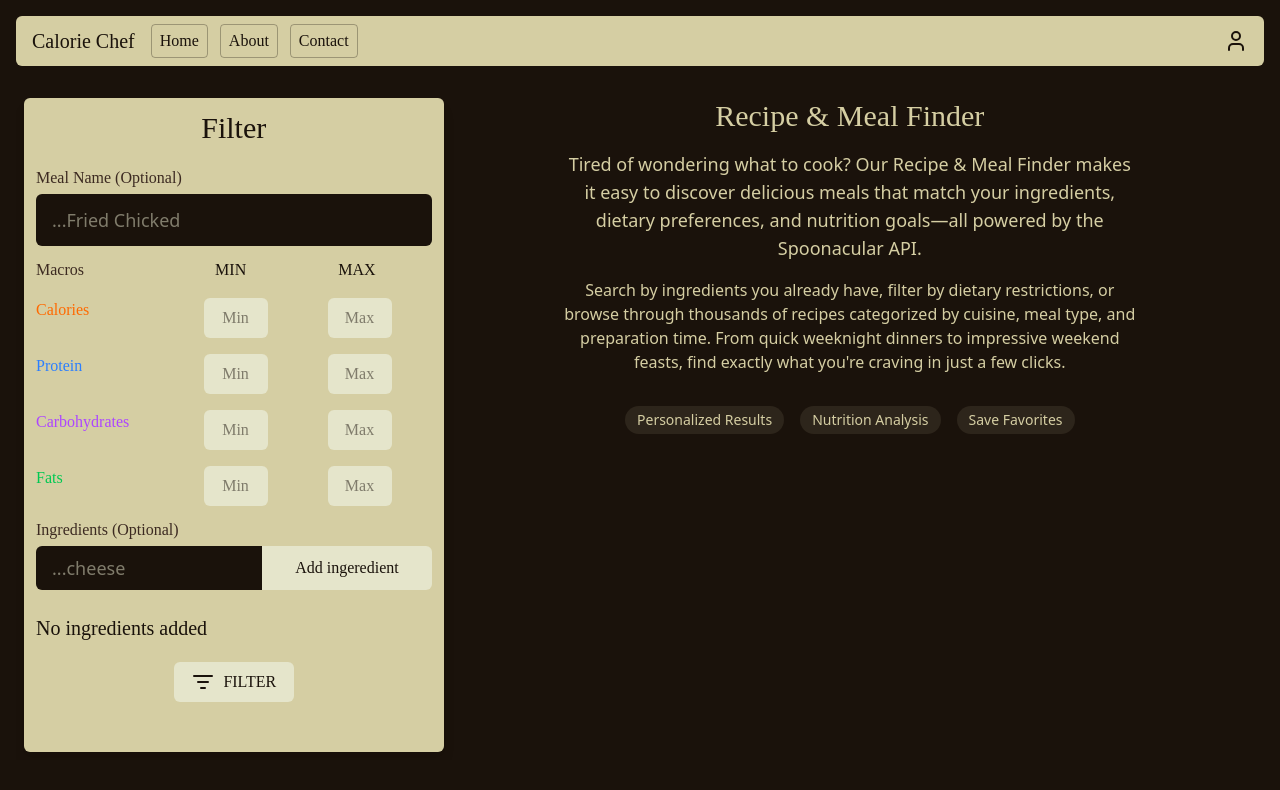
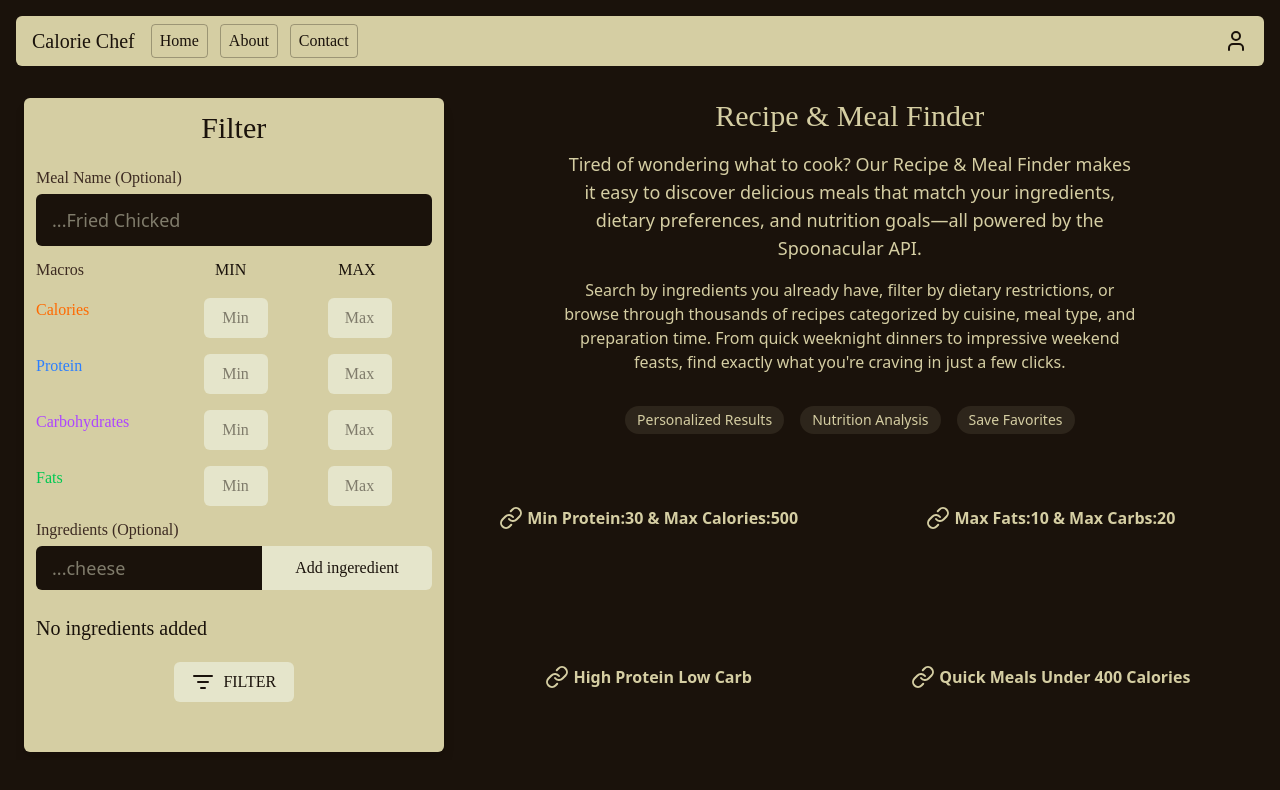
Before and after one commit to qzyx/calorieChef, a Next.js app: page / in a window 1280 px wide. Shown: the top 790 px of the page. Built offline with nearby package versions, Linux system fonts and the light colour scheme; a web font is replaced by a local one.

Commit message:
Added quick search

```diff
--- /dev/null
+++ b/app/_components/FastSearch.tsx
@@ -0,0 +1,46 @@
+"use client";
+
+import { Link } from "lucide-react";
+import { useRouter } from "next/navigation";
+
+interface LinkType {
+  sentence: string;
+  link: string;
+}
+
+export default function FastSearch() {
+  const router = useRouter();
+  const links: LinkType[] = [
+    {
+      sentence: "Min Protein:30 & Max Calories:500",
+      link: "/filter?minProtein=30&maxCalories=500",
+    },
+    {
+      sentence: "Max Fats:10 & Max Carbs:20",
+      link: "/filter?maxFats=10&maxCarbs=20",
+    },
+    {
+      sentence: "High Protein Low Carb",
+      link: "/filter?minProtein=40&maxCarbs=15",
+    },
+    {
+      sentence: "Quick Meals Under 400 Calories",
+      link: "/filter?maxTime=20&maxCalories=400",
+    },
+  ];
+
+  return (
+    <div className="grid gap-2 h-full  grid-cols-2 grid-rows-2 mx-2">
+      {links.map((item, idx) => (
+        <div
+          key={idx}
+          onClick={() => router.push(item.link)}
+          className=" rounded gap-1   select-none text-primary flex justify-center items-center hover:bg-primary/50 transition-colors"
+        >
+          <Link></Link>
+          <div className=" font-bold">{item.sentence}</div>
+        </div>
+      ))}
+    </div>
+  );
+}
--- a/app/page.tsx
+++ b/app/page.tsx
@@ -1,3 +1,4 @@
+import FastSearch from "./_components/FastSearch";
 import Filter from "./_components/Filter";
 import Introduction from "./_components/Intoduction";
 
@@ -8,8 +9,13 @@ export default function Home() {
         <span className="">
           <Filter></Filter>
         </span>
-        <div className="grow ">
-          <Introduction></Introduction>
+        <div className="grow flex flex-col  gap-2">
+          <span className="flex-1">
+            <Introduction></Introduction>
+          </span>
+          <span className="flex-1">
+            <FastSearch></FastSearch>
+          </span>
         </div>
       </span>
       <span className="flex md:hidden flex-col gap-5">
```
